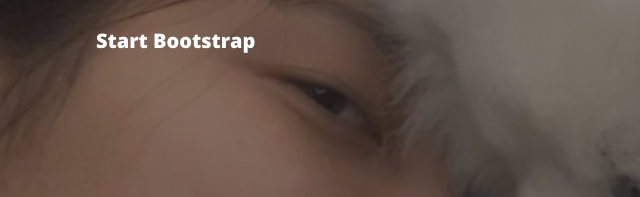
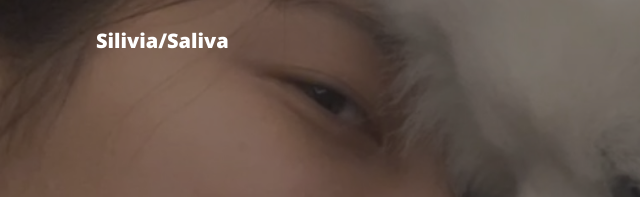
Before and after one commit to silivia417/silivia417.github.io, a plain HTML site: page index.html in a window 1280 px wide. Shown: the top 197 px of the page, 22-662 px from the left. Drawn offline with nearby package versions, Linux system fonts and the light colour scheme.

Commit message:
Update index.html

```diff
--- a/index.html
+++ b/index.html
@@ -19,7 +19,7 @@
         <!-- Navigation-->
         <nav class="navbar navbar-expand-lg navbar-light" id="mainNav">
             <div class="container px-4 px-lg-5">
-                <a class="navbar-brand" href="index.html">Start Bootstrap</a>
+                <a class="navbar-brand" href="index.html">Silivia/Saliva</a>
                 <button class="navbar-toggler" type="button" data-bs-toggle="collapse" data-bs-target="#navbarResponsive" aria-controls="navbarResponsive" aria-expanded="false" aria-label="Toggle navigation">
                     Menu
                     <i class="fas fa-bars"></i>
```
